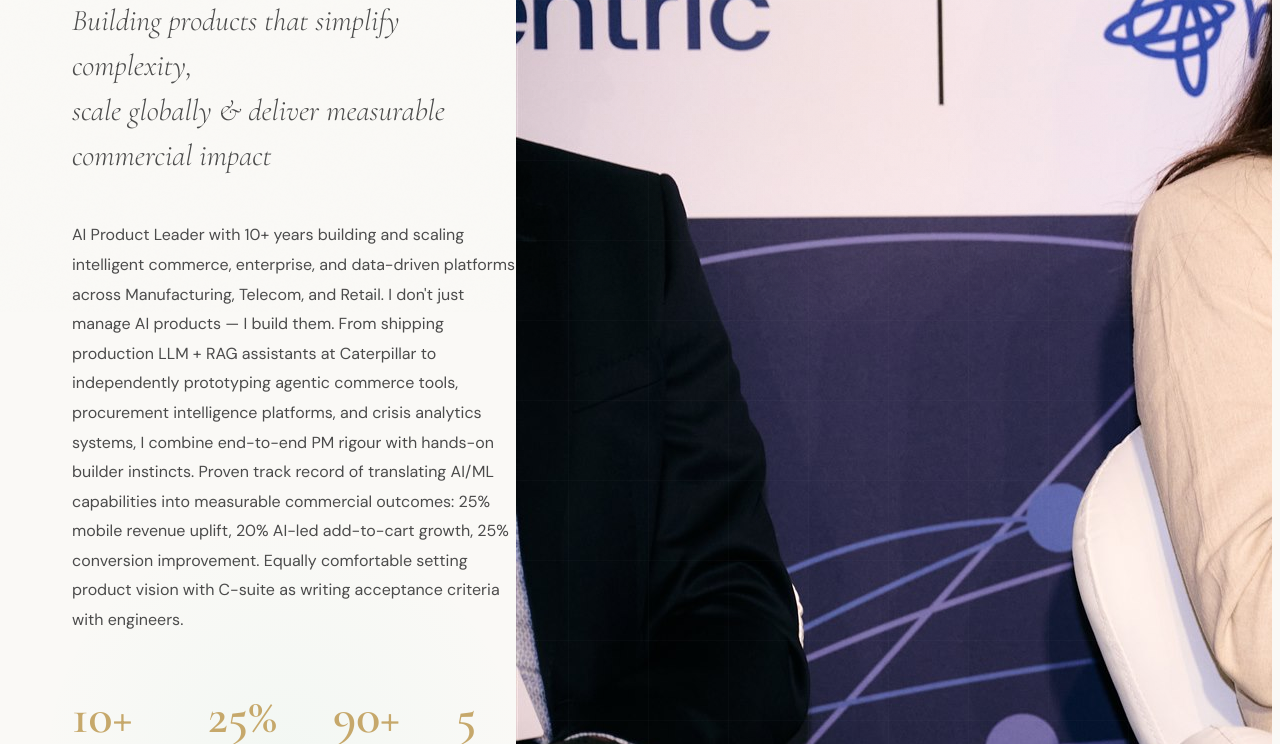
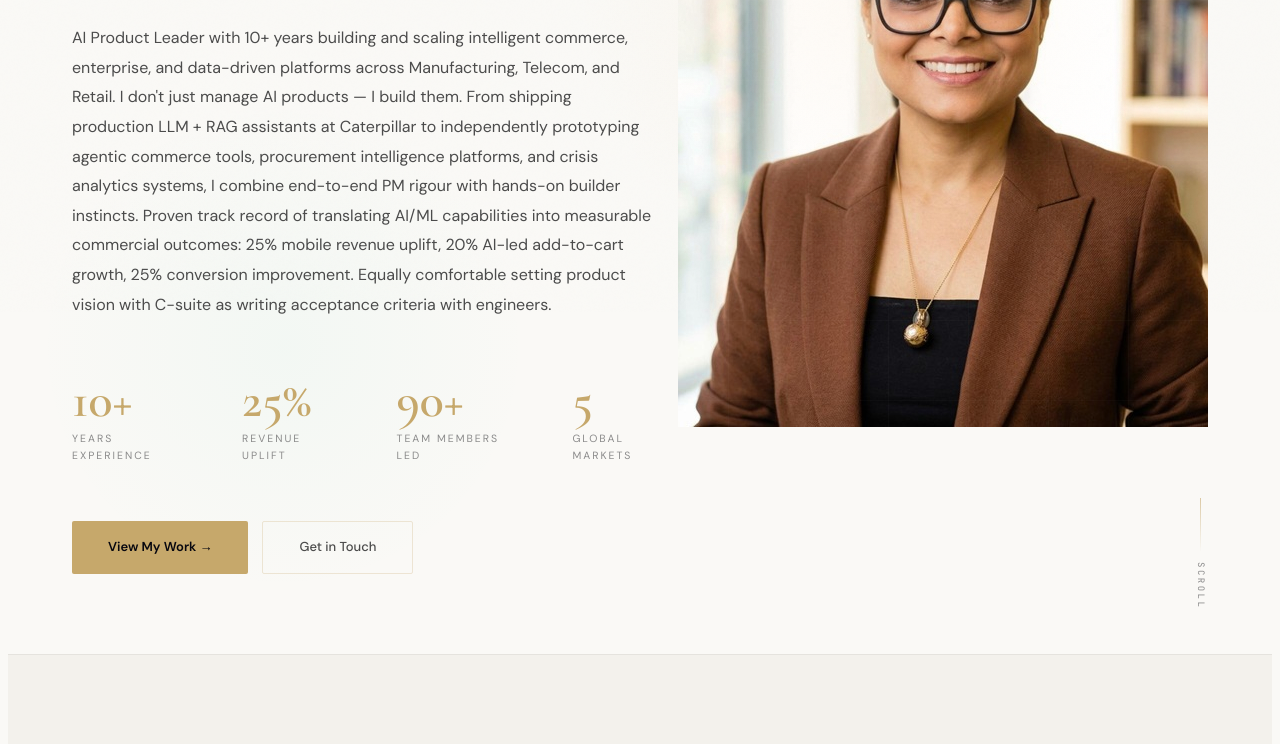
Before and after one commit to dasbithika27-creator/Portfolio, a plain HTML site: page index.html in a window 1280 px wide. Shown: the part 488-1232 px from the top of the page. Drawn offline with nearby package versions, Linux system fonts and the light colour scheme.

Commit message:
Update index.html

```diff
--- a/index.html
+++ b/index.html
@@ -236,7 +236,7 @@
      <!-- RIGHT: IMAGE -->
       </div>
    <div class="hero-image" style="display:flex; justify-content:flex-end; margin-left:auto;">
-  <img src="290426_IRB_136.jpg" alt="Bithika Das">
+  <img src="Bithika_ProPic1.jpg" alt="Bithika Das">
 </div>
   <div class="scroll-ind"><div class="scroll-line"></div><span>Scroll</span></div>
 </section>
```
